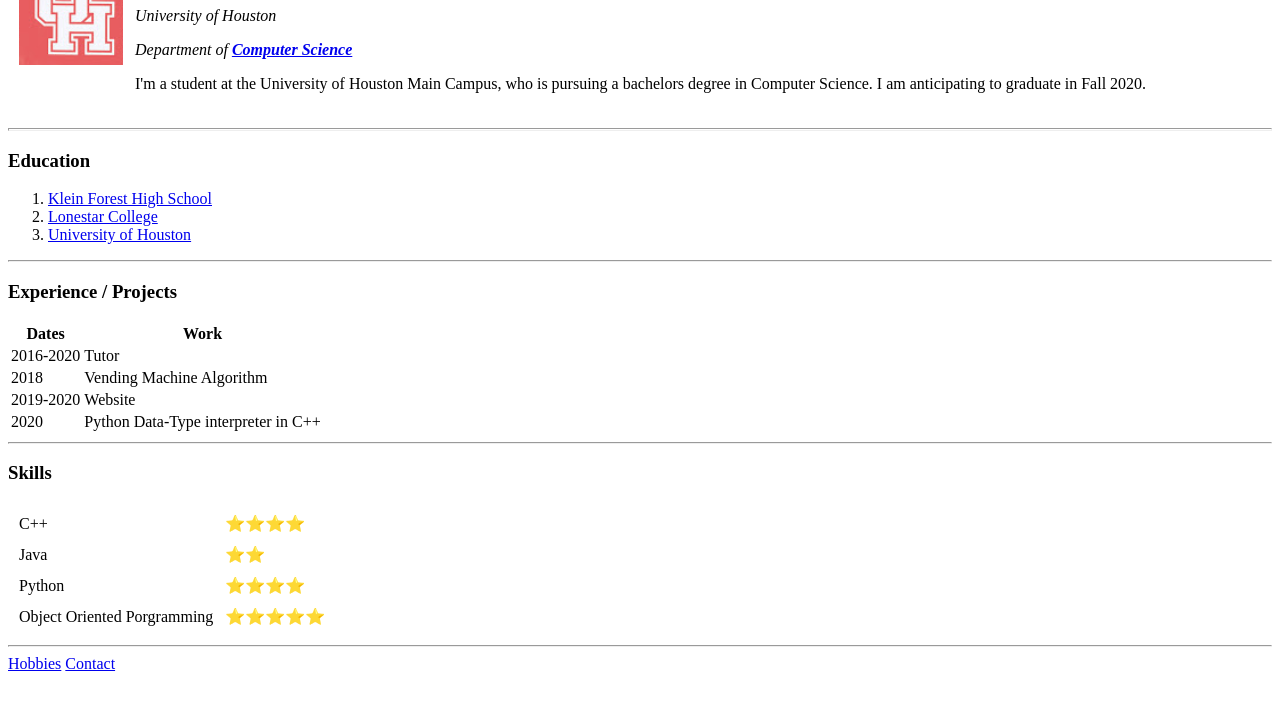
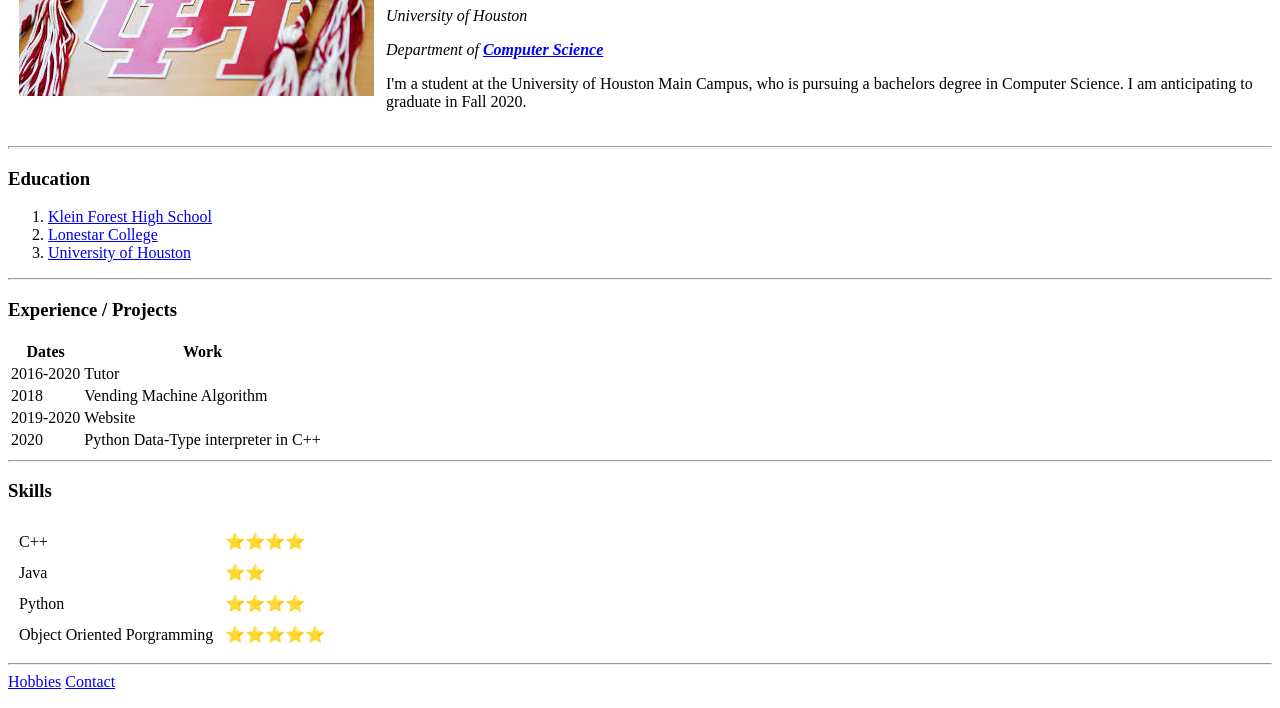
Before and after one commit to OMGItzAli/resume, a plain HTML site: page index.html in a window 1280 px wide. Shown: the part 92-800 px from the top of the page. Drawn offline with Linux system fonts and the light colour scheme.

Commit message:
Update index.html

```diff
--- a/index.html
+++ b/index.html
@@ -11,7 +11,7 @@
 <body>
   <table cellspacing="10">
     <tr>
-      <td>  <img src="uh.PNG" alt="uh image" ></td>
+      <td>  <img src="uh2.jpg" alt="uh image" ></td>
       <td>
           <h1> Ali Hussain Syed </h1>
           <p> <em> University of Houston </em> </p>
```
